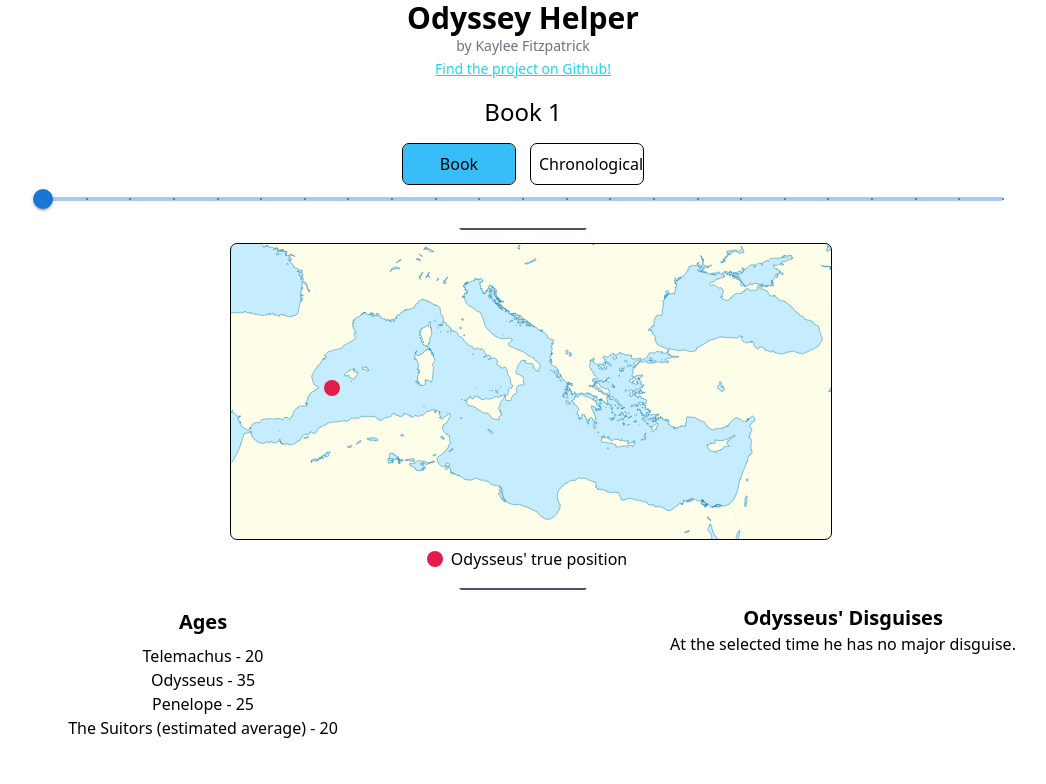
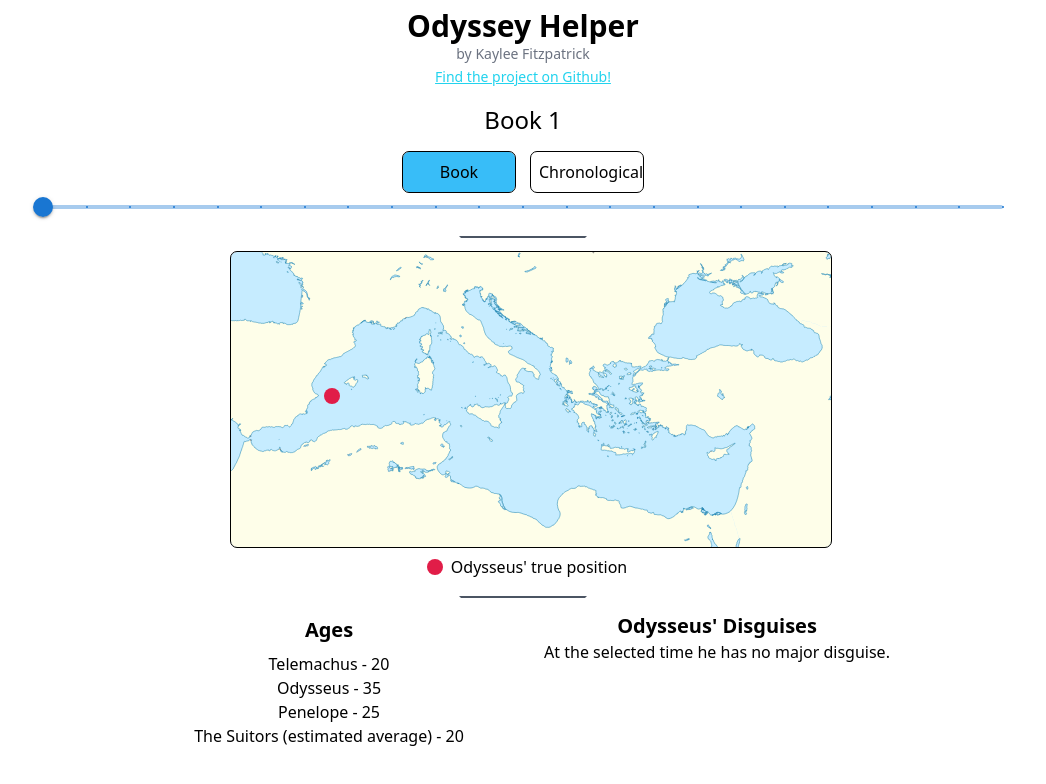
Before and after one commit to nerdyfitzy/odyssey-helper, a React (Create React App) app: page / in a window 1280 px wide. Shown: the top 784 px of the page, without its empty margins (117-1163 px from the left). Built offline with nearby package versions, Linux system fonts and the light colour scheme.

Commit message:
final commit hopefully

```diff
--- a/src/components/ages.jsx
+++ b/src/components/ages.jsx
@@ -19,7 +19,7 @@ const Ages = () => {
         suitors: Math.floor(baseAges.suitors + values.slider / 12),
       };
   return (
-    <div className='flex flex-col my-1 mb-2'>
+    <div className='flex flex-col my-1 mb-2 w-96'>
       <div className='font-bold text-xl mb-2'>Ages</div>
       <div>Telemachus - {calculated_ages.telemachus}</div>
       <div>Odysseus - {calculated_ages.odysseus}</div>
--- a/src/components/disguises.jsx
+++ b/src/components/disguises.jsx
@@ -24,7 +24,7 @@ const Disguises = () => {
   }
 
   return (
-    <div>
+    <div className='w-96'>
       <div className='font-bold text-xl'>Odysseus' Disguises</div>
       {formatted.length > 0 ? (
         formatted.map((el) => (
--- a/src/components/header.jsx
+++ b/src/components/header.jsx
@@ -2,7 +2,7 @@ import React from "react";
 
 const Header = () => {
   return (
-    <div className=' mb-4'>
+    <div className='mt-2 mb-4'>
       <div className='font-bold text-3xl'>Odyssey Helper</div>
       <div className='text-sm font-light text-gray-500'>
         by Kaylee Fitzpatrick{" "}
--- a/src/page.jsx
+++ b/src/page.jsx
@@ -26,7 +26,7 @@ const Page = () => {
   }
 
   return (
-    <div className='font-sans flex flex-col '>
+    <div className='font-sans flex flex-col pb-24'>
       <Header />
       <ValueContext.Provider value={{ slider, isBookSelected }}>
         <div className='mb-4 text-2xl'>
@@ -39,7 +39,7 @@ const Page = () => {
         <Divider />
         <Map />
         <Divider />
-        <div className='grid grid-cols-2 place-content-center'>
+        <div className='grid gap-1 grid-cols-2 place-content-center px-24 self-center'>
           <Ages />
 
           <Disguises />
```
